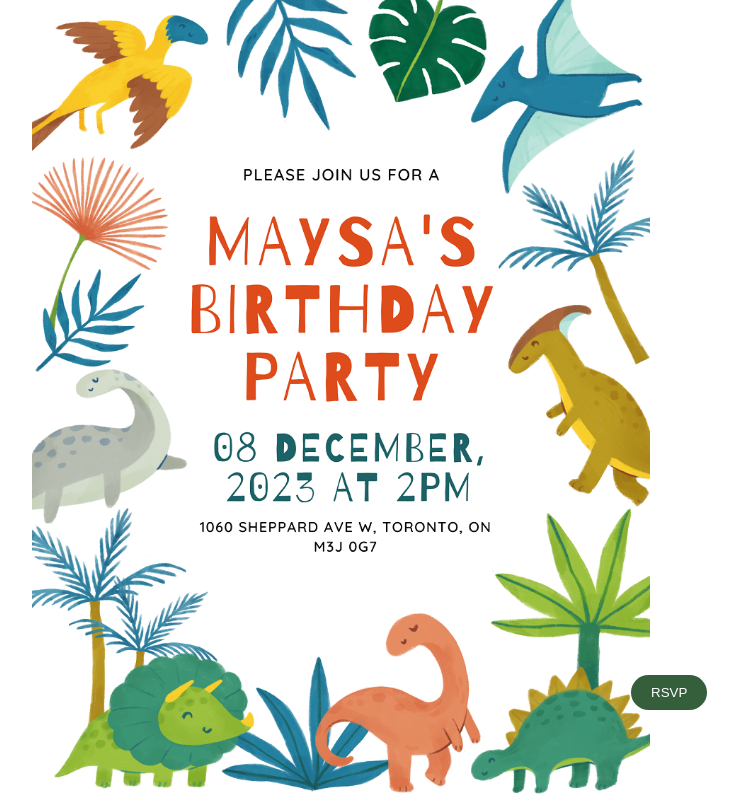
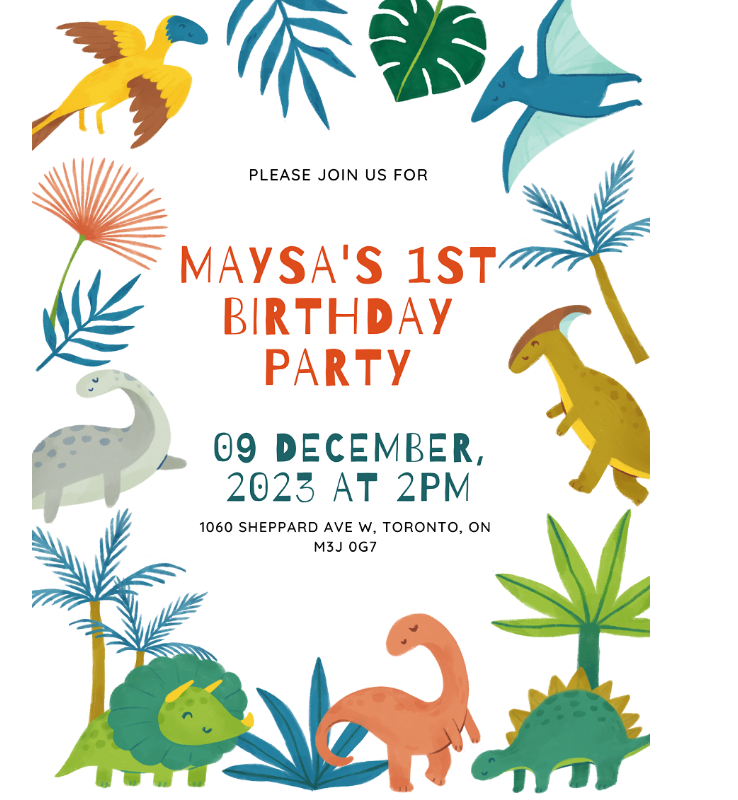
Before and after one commit to maysahasham/skynet, a plain HTML site: page index.html in a window 1280 px wide. Shown: the whole page, without its empty margins (299-1037 px from the left). Drawn offline with Linux system fonts and the light colour scheme.

Commit message:
Update index.html

```diff
--- a/index.html
+++ b/index.html
@@ -7,7 +7,7 @@
         body {
             margin: 0;
             padding: 0;
-            background-image: url('flyer04.png');
+            background-image: url('flyer06.png');
             background-size: contain;
             background-position: center;
             background-repeat: no-repeat;
@@ -60,7 +60,7 @@
     </style>
 </head>
 <body>
-    <button class="rounded-button">RSVP</button>
+
     <title>Maysa's Birthday Invitation</title>
 </body>
 </html>
```
